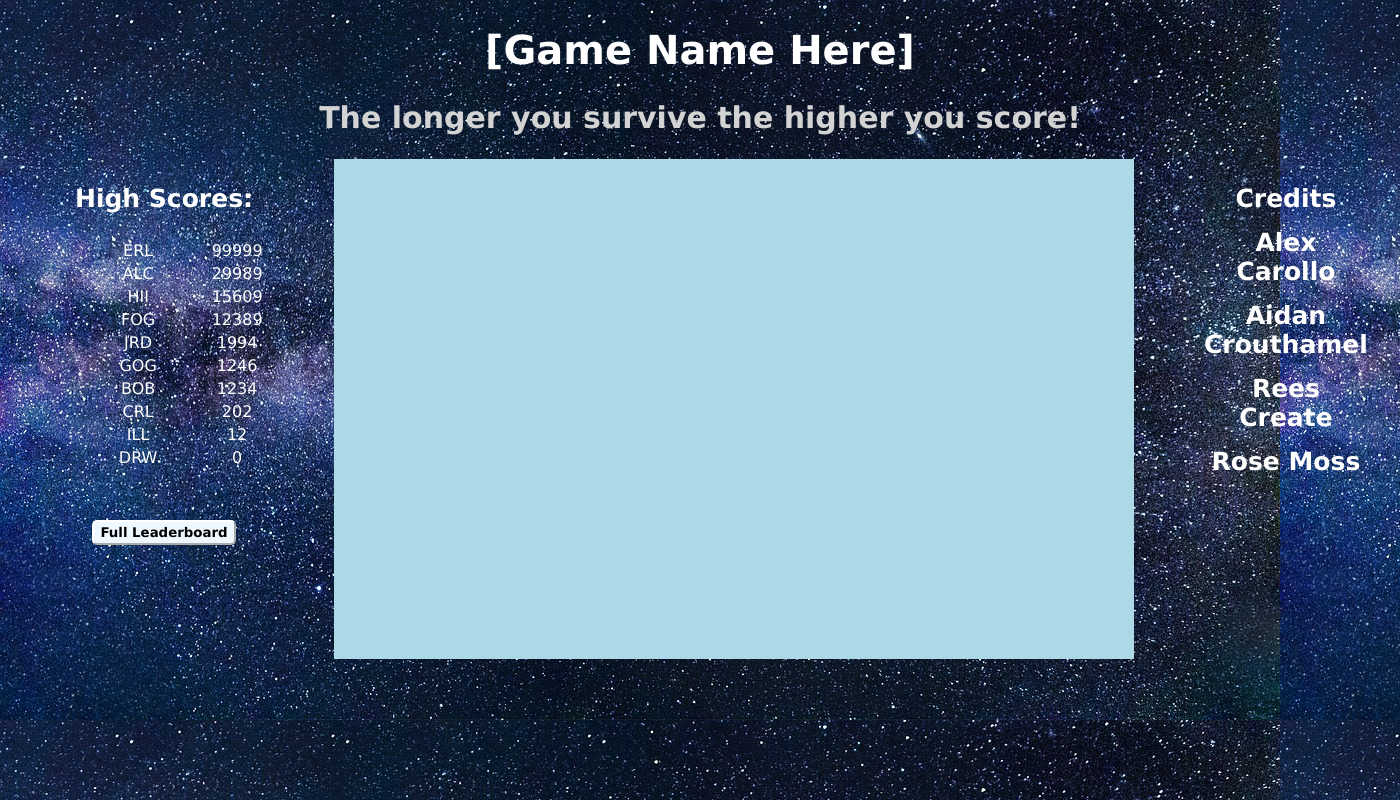
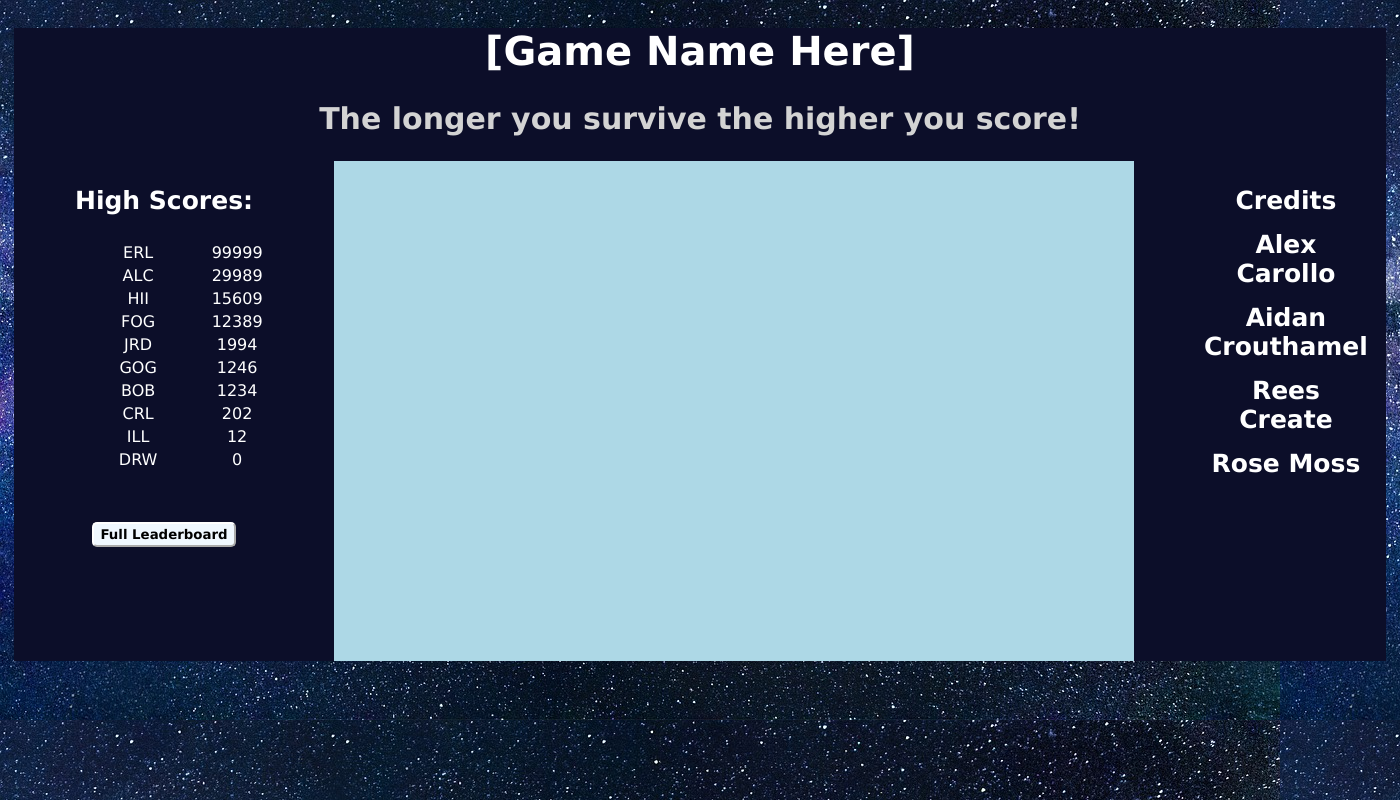
Before and after one commit to aidancrouthamel/CS253-Game-Project, a Flask app: page / in a window 1400 px wide. Run offline with Flask 3, Linux system fonts and the light colour scheme; data comes from the database, SQL or seed files in the repository; some libraries are stand-ins or nearby versions.

Commit message:
Fixed background

```diff
--- a/static/styles.css
+++ b/static/styles.css
@@ -3,11 +3,11 @@ html{
 }
 
 body {
-  background-color: 0C0E29;
+  background-color: #0C0E29;
   font-family: verdana;
 
-  margin-top: 1%;
-  margin-bottom: 1%;
+  margin-top: 2%;
+  margin-bottom: 2%;
   margin-left: 1%;
   margin-right: 1%;
 }
@@ -80,6 +80,7 @@ button{
   color:white;
   margin:auto;
 }
+
 .home_b{
   text-align:center;
 }
```
